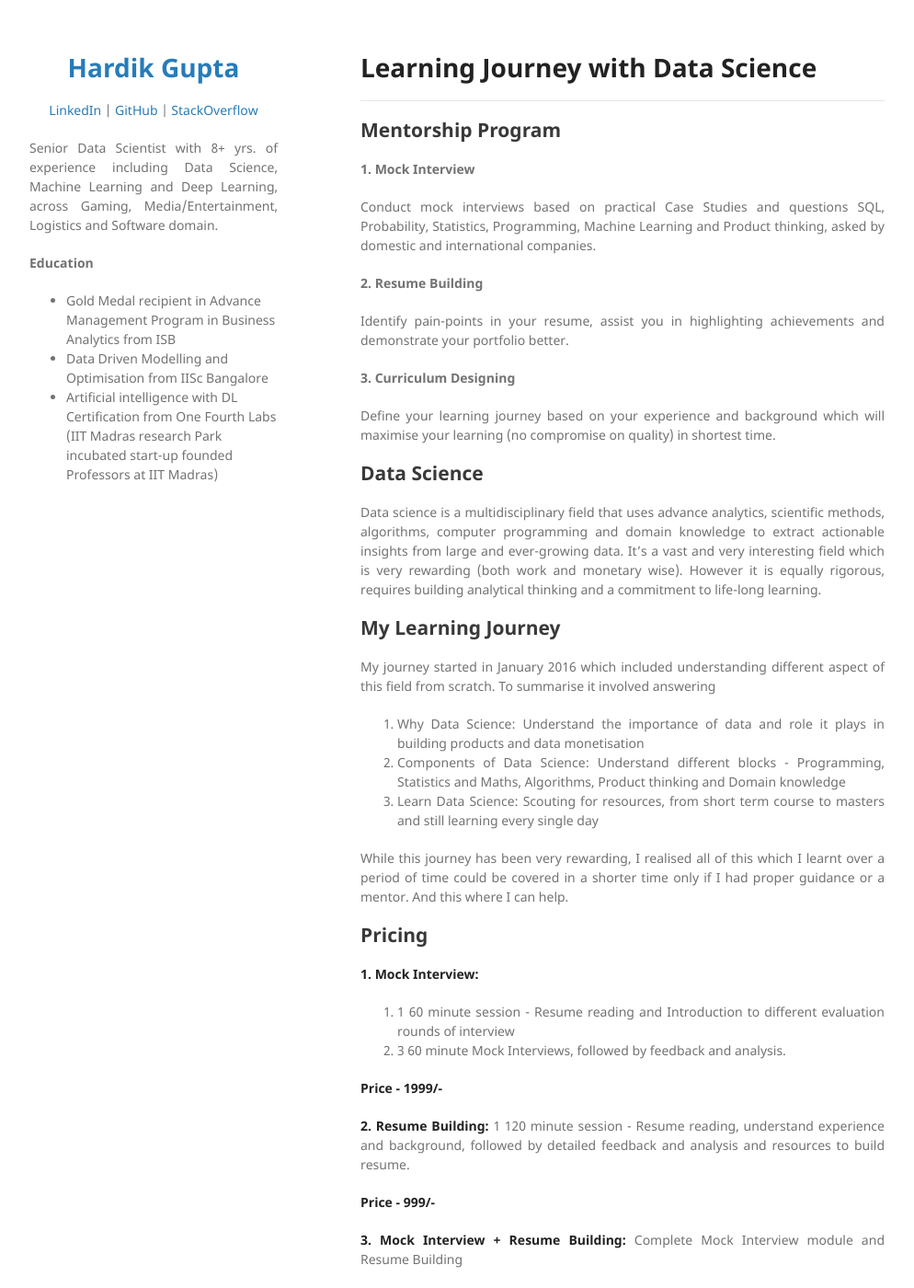
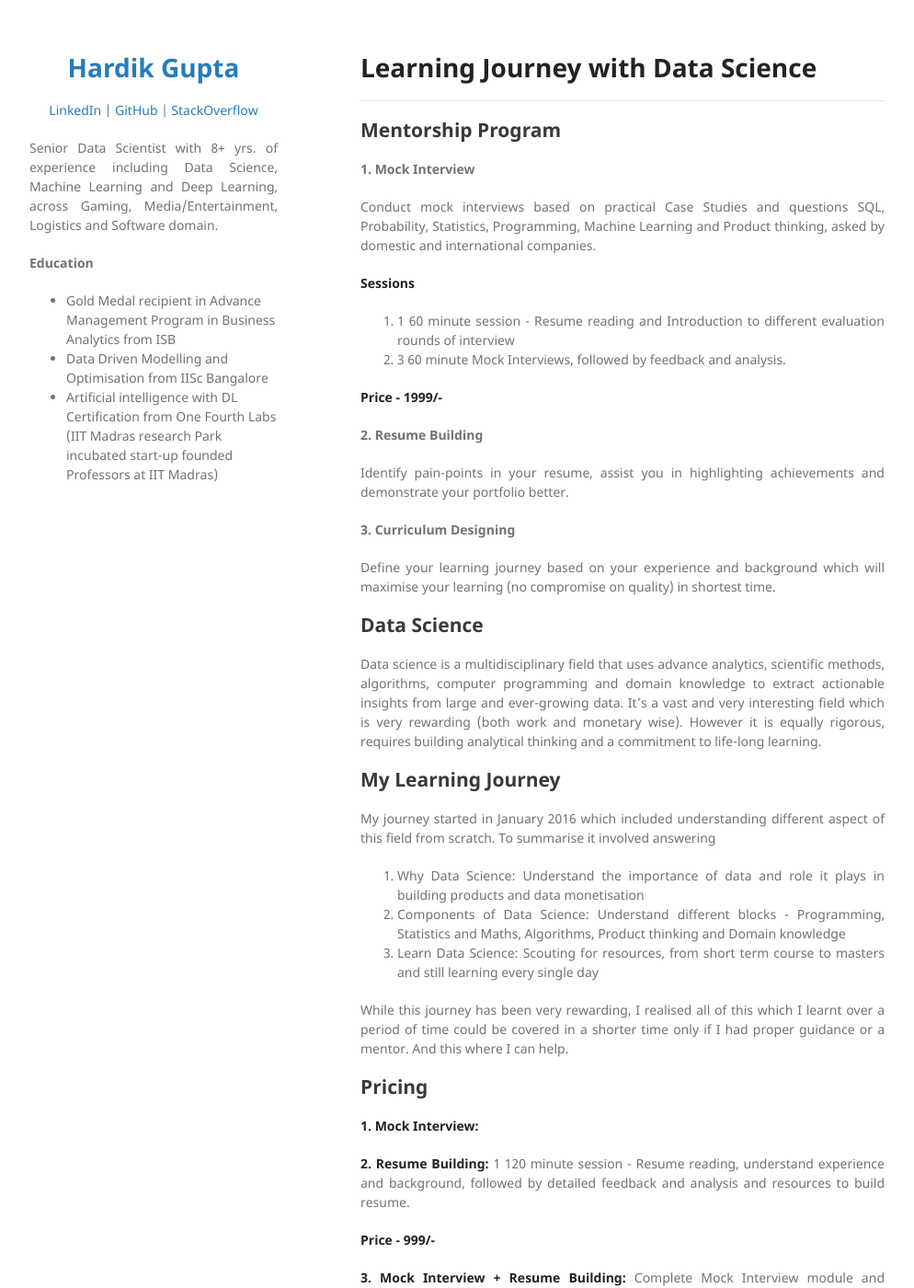
Before and after one commit to HardikLGupta/portfolio, a Jekyll site: the page built from index.md, in a window 1280 px wide and 1400 px high. Shown: the whole window at 92% size, without its empty margins (143-1137 px from the left). Built offline with Jekyll 4.4.1, drawn with Linux system fonts in a browser that asks for light colours; our own code applies the rules of GitHub Pages for plain Markdown files; part of the change alters nothing that is shown.

Commit message:
Update index.md

```diff
--- a/index.md
+++ b/index.md
@@ -3,6 +3,14 @@
 ## Mentorship Program
 
 <p style="font-weight:bold"> 1. Mock Interview </p><p>Conduct mock interviews based on practical Case Studies and questions SQL, Probability, Statistics, Programming, Machine Learning and Product thinking, asked by domestic and international companies.</p>
+
+**Sessions**
+1. 1 60 minute session - Resume reading and Introduction to different evaluation rounds of interview
+2. 3 60 minute Mock Interviews, followed by feedback and analysis.
+
+**Price - 1999/-**
+
+
 <p style="font-weight:bold"> 2. Resume Building </p><p>Identify pain-points in your resume, assist you in highlighting achievements and demonstrate your portfolio better.</p>
 <p style="font-weight:bold"> 3. Curriculum Designing </p><p>Define your learning journey based on your experience and background which will maximise your learning (no compromise on quality) in shortest time.</p>
 <p> </p>
@@ -25,10 +33,7 @@ While this journey has been very rewarding, I realised all of this which I learn
 
 ## Pricing
 **1. Mock Interview:**
-1. 1 60 minute session - Resume reading and Introduction to different evaluation rounds of interview
-2. 3 60 minute Mock Interviews, followed by feedback and analysis.
 
-**Price - 1999/-**
 
 **2. Resume Building:**
 1 120 minute session - Resume reading, understand experience and background, followed by detailed feedback and analysis and resources to build resume.
```
